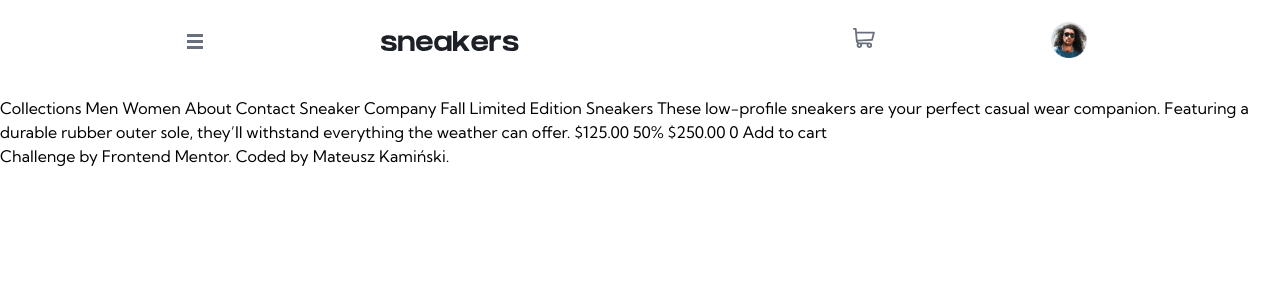
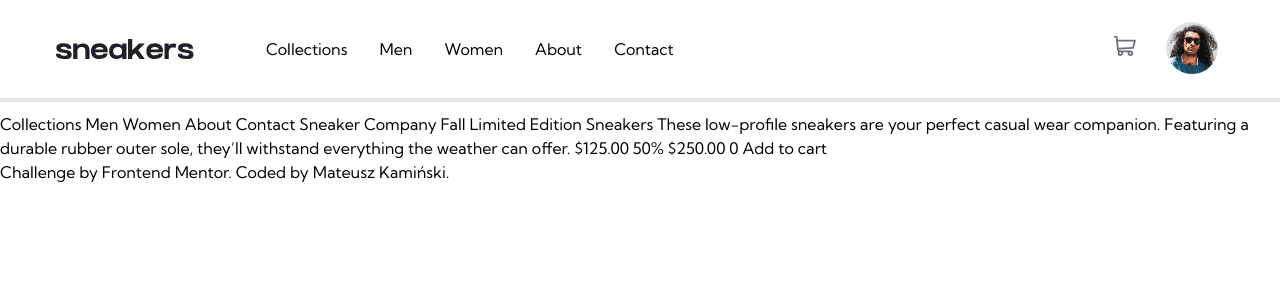
Before and after one commit to Astilion/E-commerce-product-page, a React (Vite) app: page / in a window 1280 px wide. Shown: the top 300 px of the page. Built offline with nearby package versions, Linux system fonts and the light colour scheme.

Commit message:
Updated Header, added Desktop nav & splitted components

```diff
--- a/src/App.tsx
+++ b/src/App.tsx
@@ -1,4 +1,4 @@
-import Navigation from "./components/Header"
+import Navigation from "./components/Header/Header"
 function App() {
 
 
@@ -7,7 +7,7 @@ function App() {
     <>
     <Navigation/>
 
-Collections
+    Collections
   Men
   Women
   About
--- a/src/components/BurgerMenu.tsx
+++ /dev/null
@@ -1,10 +0,0 @@
-import menu from "../assets/icon-menu.svg";
-export default function BurgerMenu() {
-	return (
-		<button className="bg-transparent border-none px-2 py-1 z-10">
-			<img src={menu} alt='Menu' />
-		</button>
-
-
-	);
-}
--- a/src/components/Header.tsx
+++ /dev/null
@@ -1,45 +0,0 @@
-import Logo from "./Logo";
-import cartIcon from "../assets/icon-cart.svg";
-import BurgerMenu from "./BurgerMenu";
-import avatar from "../assets/image-avatar.png";
-export default function Navigation() {
-	return (<>
-        <div className="h-24"></div>
-		<header className='fixed top-0 flex w-full justify-evenly p-4 max-w-7xl z-50 items-center'>
-			<BurgerMenu />
-			<Logo />
-			<div>
-				<nav className="hidden">
-					<ul>
-						<li>
-							<a href='#'>Collections</a>
-						</li>
-						<li>
-							<a href='#'>Men</a>
-						</li>
-						<li>
-							<a href='#'>Women</a>
-						</li>
-						<li>
-							<a href='#'>About</a>
-						</li>
-						<li>
-							<a href='#'>Contact</a>
-						</li>
-					</ul>
-				</nav>
-			</div>
-			<div>
-				<button>
-					<img src={cartIcon} alt='Cart' />
-				</button>
-			</div>
-			<div className="w-max">
-				<button className="py-1 px-3">
-					<img src={avatar} className="w-10 border-solid border-transparent border-2" alt='User Profile' />
-				</button>
-			</div>
-		</header>
-        </>
-	);
-}
--- /dev/null
+++ b/src/components/Header/BurgerMenu.tsx
@@ -0,0 +1,8 @@
+import menu from "../../assets/icon-menu.svg";
+export default function BurgerMenu() {
+	return (
+		<button className='lg:hidden bg-transparent border-none px-2 py-1 z-10'>
+			<img src={menu} alt='Menu' />
+		</button>
+	);
+}
--- /dev/null
+++ b/src/components/Header/Header.tsx
@@ -0,0 +1,40 @@
+import Logo from "./Logo";
+import cartIcon from "../../assets/icon-cart.svg";
+import BurgerMenu from "./BurgerMenu";
+import avatar from "../../assets/image-avatar.png";
+import NavList from "./Navigation/NavList";
+export default function Navigation() {
+	return (
+		<>
+			<div className='h-24 lg:h-28'></div>
+			<header className='fixed top-0 left-0 right-0 flex justify-between w-full p-4 lg:px-12 lg:py-4 max-w-7xl  z-50 items-center border-b-4'>
+				<div className='flex justify-center items-center gap-4'>
+					<BurgerMenu />
+					<Logo />
+					<div>
+						<nav className='hidden lg:block'>
+							<NavList />
+						</nav>
+					</div>
+				</div>
+
+				<div className='flex justify-center items-center gap-4'>
+					<div>
+						<button>
+							<img src={cartIcon} alt='Cart' />
+						</button>
+					</div>
+					<div className='w-max'>
+						<button className='py-1 px-3'>
+							<img
+								src={avatar}
+								className='w-10 lg:w-14 border-solid border-transparent border-2'
+								alt='User Profile'
+							/>
+						</button>
+					</div>
+				</div>
+			</header>
+		</>
+	);
+}
--- /dev/null
+++ b/src/components/Header/Logo.tsx
@@ -0,0 +1,9 @@
+import logo from "../../assets/logo.svg";
+
+export default function Logo() {
+	return (
+		<a className='p-2' href='#'>
+			<img src={logo} alt='Sneakers Logo' />
+		</a>
+	);
+}
--- /dev/null
+++ b/src/components/Header/Navigation/NavList.tsx
@@ -0,0 +1,27 @@
+const capitalizeFirstLetter = (word: string) => {
+	return word.charAt(0).toUpperCase() + word.slice(1);
+};
+
+export default function NavList() {
+	const navNames: string[] = [
+		"collections",
+		"men",
+		"women",
+		"about",
+		"contact",
+	];
+
+	const anchorClasses =
+		"lg:pb-[39px] lg:px-2 lg:py-2 lg:border-b-4 lg:hover:border-orange-400 transition";
+	return (
+		<ul className='ml-10 lg:flex gap-4'>
+			{navNames.map(name => (
+				<li>
+					<a href='#' className={anchorClasses}>
+						{capitalizeFirstLetter(name)}
+					</a>
+				</li>
+			))}
+		</ul>
+	);
+}
--- a/src/components/Logo.tsx
+++ /dev/null
@@ -1,5 +0,0 @@
-import logo from '../assets/logo.svg'
-
-export default function Logo() {
-    return <a className='p-2' href="#"><img src={logo} alt="Sneakers Logo" /></a>
-};
```
